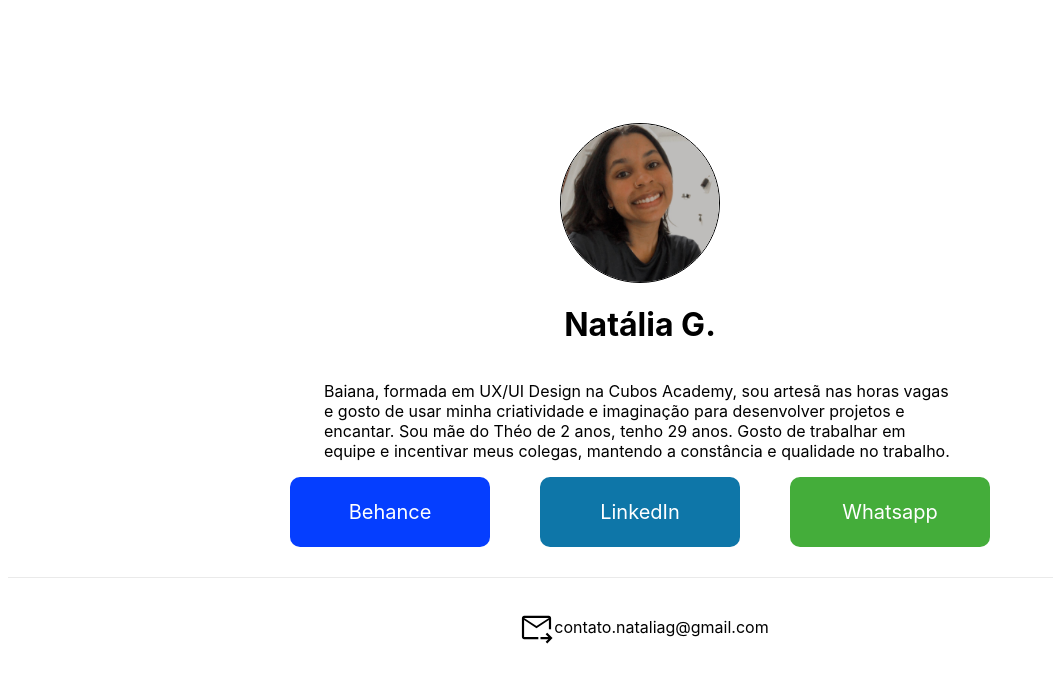
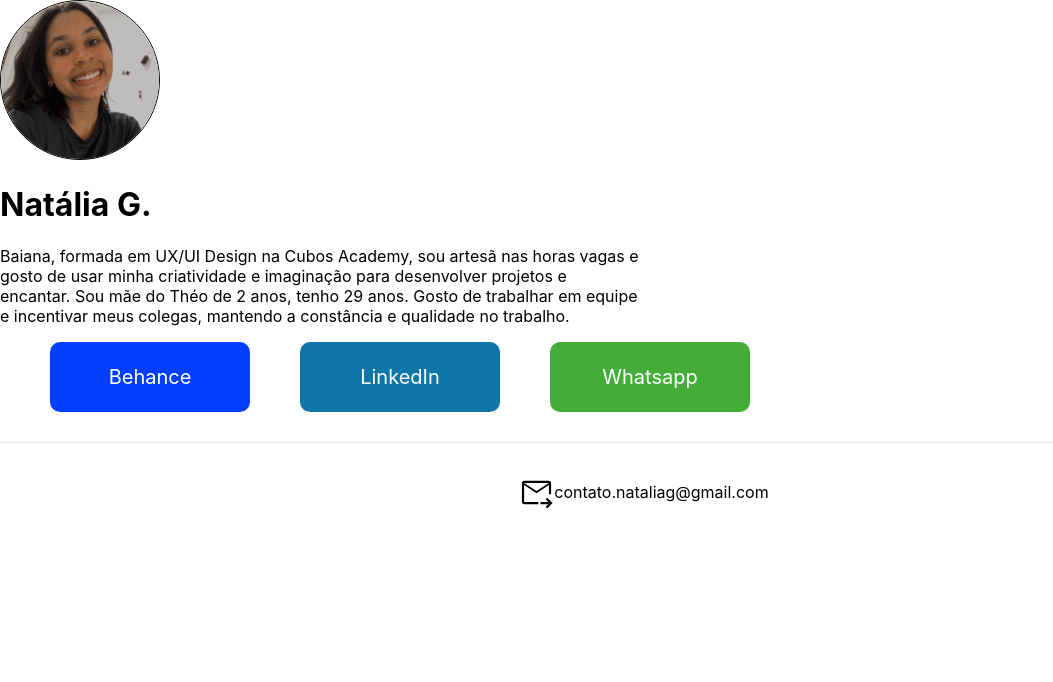
Before and after one commit to felipenmatos/website_nataliag, a Next.js app: page / in a window 1280 px wide. Shown: the top 682 px of the page, without its empty margins (0-1053 px from the left). Built offline with nearby package versions, Linux system fonts and the light colour scheme.

Commit message:
✖️ fix: styling test with deploy

```diff
--- a/pages/index.js
+++ b/pages/index.js
@@ -3,7 +3,7 @@ import styles from "../styles/Home.module.css";
 
 export default function Home() {
   return (
-    <div className={styles.container}>
+    <div className="container">
       <img
         className={styles.imgProfile}
         src="/assets/Natalia.jpg"
```
